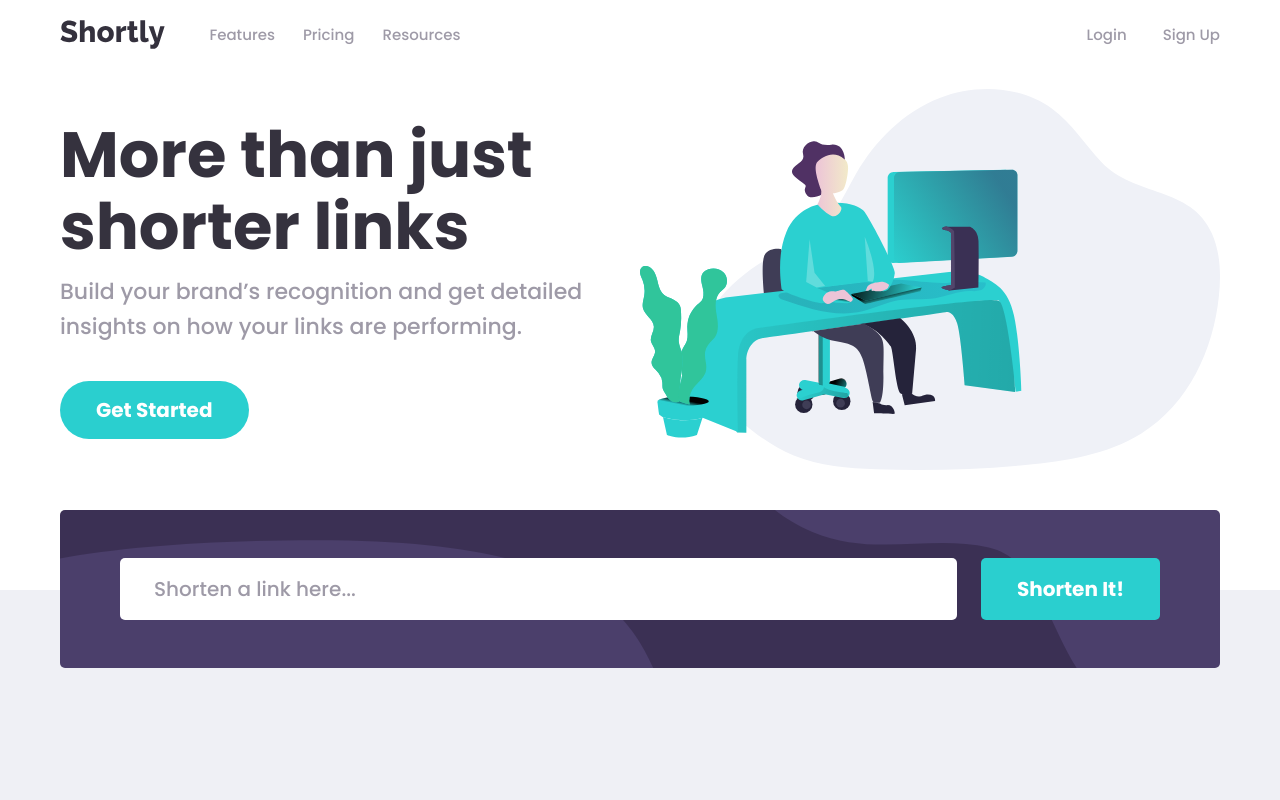
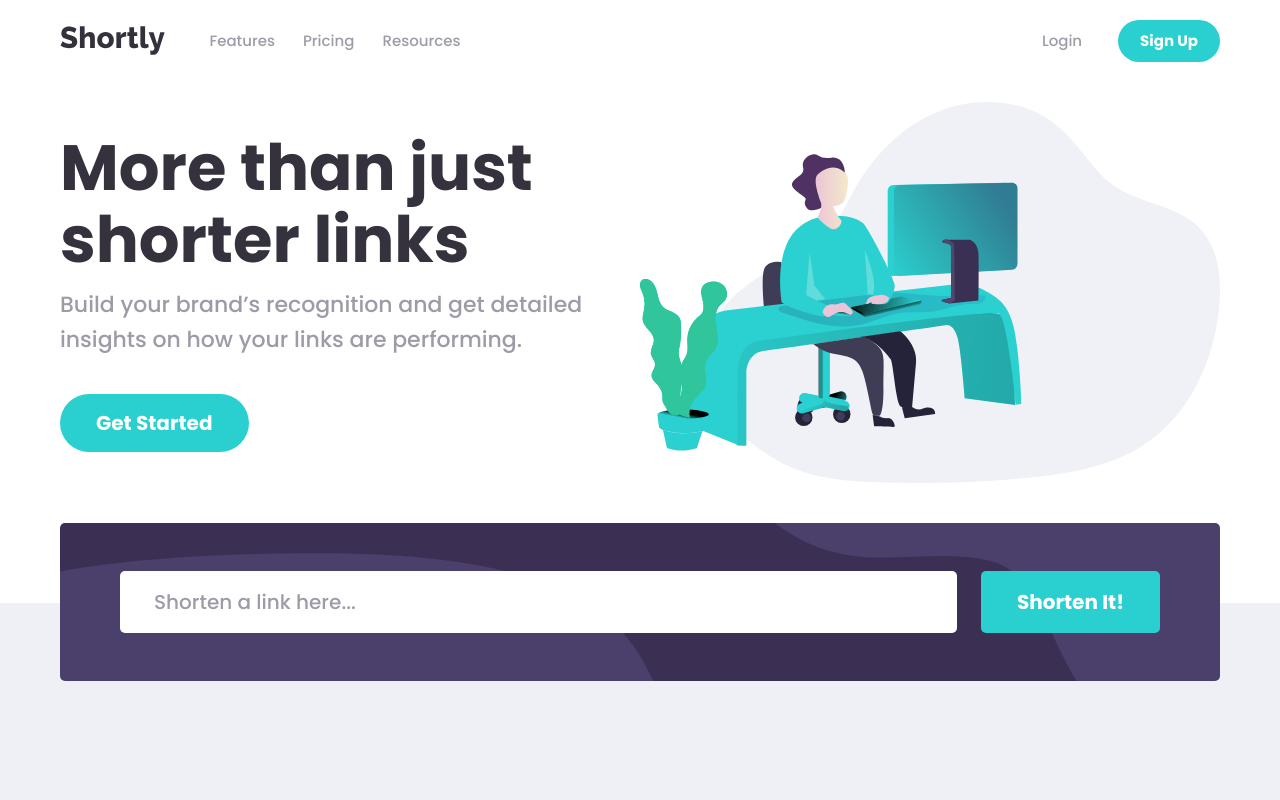
Before and after one commit to educamargob/frontend-mentor, a plain HTML site: page intermediate/url-shortening-api-master/index.html in a window 1280 px wide. Shown: the top 800 px of the page. Drawn offline with Linux system fonts and the light colour scheme.

Commit message:
Button adjustment

```diff
--- a/intermediate/url-shortening-api-master/css/utilities/components.css
+++ b/intermediate/url-shortening-api-master/css/utilities/components.css
@@ -23,6 +23,22 @@
   background-color: hsl(180, 81%, 69%);
 }
 
+.button-sm {
+  display: block;
+  background-color: var(--c-1);
+  color: var(--c-n0);
+  padding: 8px 22px;
+  border-radius: 30px;
+  text-align: center;
+  max-width: max-content;
+  font: 700 0.9375rem/1.7 'Poppins', sans-serif;
+}
+
+.button-sm:hover {
+  color: var(--c-n0);
+  background-color: hsl(180, 81%, 69%);
+}
+
 @media (max-width: 1000px){
   .container {
     padding: 20px;
```
